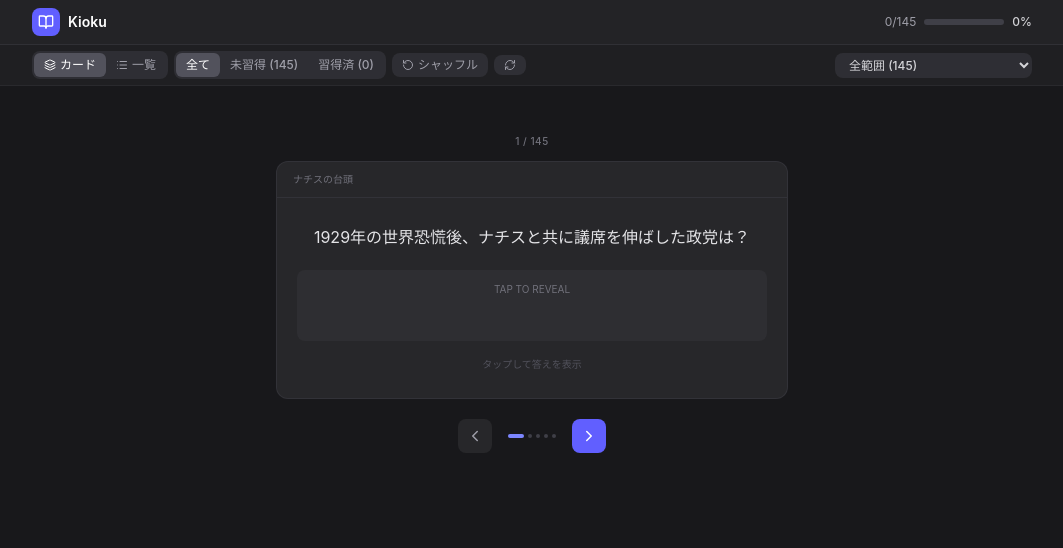
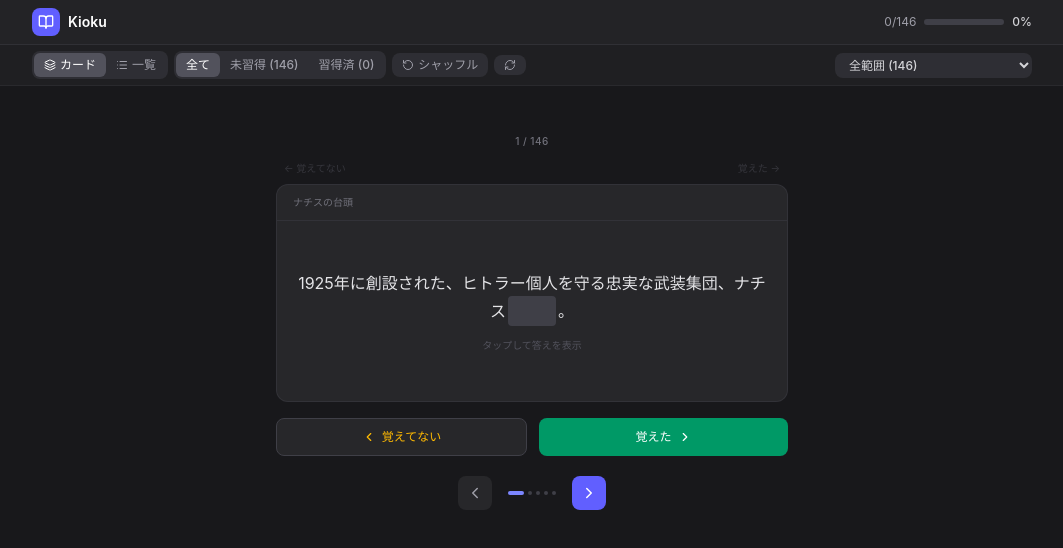
Before and after one commit to Raptor-zip/KioKu-app, a React (Vite) app: page / in a window 1280 px wide. Shown: the top 548 px of the page, without its empty margins (108-1171 px from the left). Built offline with nearby package versions, Linux system fonts and the light colour scheme.

Commit message:
feat: improve oboeta oboetenai

```diff
--- a/src/App.tsx
+++ b/src/App.tsx
@@ -3,6 +3,9 @@ import { BookOpen, CheckCircle, RotateCcw, Trophy, ChevronRight, ChevronLeft, Ma
 
 // --- データ定義 ---
 const rawData = [
+  // === 追加箇所：1925年の記述 ===
+  { id: 100, category: "ナチスの台頭", question: "1925年に創設された、ヒトラー個人を守る忠実な武装集団、ナチス（　？　）。", answer: "親衛隊(SS)" },
+  // === 第1弾データ（ナチス・日中戦争・満州事変） ===
   { id: 101, category: "ナチスの台頭", question: "1929年の世界恐慌後、ナチスと共に議席を伸ばした政党は？", answer: "共産党" },
   { id: 102, category: "ナチスの台頭", question: "ヒトラーはユダヤ人を諸悪の根源とすることで、大衆に不満の掃け口を与えた。「すべての問題の原因は（　？　）」。", answer: "ユダヤ人にあり" },
   { id: 103, category: "ナチスの台頭", question: "共産党の勢力拡大を恐れ、ナチス支持に回った層は？（2つ）", answer: "資本家・地主" },
@@ -77,6 +80,7 @@ const rawData = [
   { id: 908, category: "第二次世界大戦", question: "ロンドンに亡命し、対独徹底抗戦（レジスタンス）を呼びかけたフランスの将軍は？", answer: "ド＝ゴール" },
   { id: 909, category: "第二次世界大戦", question: "フランス降伏後、対独徹底抗戦を主張したイギリス首相は？", answer: "チャーチル" },
   { id: 910, category: "第二次世界大戦", question: "ドイツ空軍によるイギリス本土への激しい空爆戦を何という？", answer: "バトル・オブ・ブリテン" },
+  // === 第2弾 データ（独ソ戦・太平洋戦争・終戦） ===
   { id: 1001, category: "独ソ戦", question: "1940年に日本も加わり、（　？　）が締結される。", answer: "日独伊三国同盟" },
   { id: 1002, category: "独ソ戦", question: "イタリア軍の失態＝（　？　）、（　？　）でイタリア軍は攻勢をかけるが反撃にあう。", answer: "リビア、ギリシア" },
   { id: 1003, category: "独ソ戦", question: "独ソが対立したきっかけは、（　？　）の利権を巡るものだった。", answer: "バルカン半島" },
@@ -118,6 +122,8 @@ const rawData = [
   { id: 1409, category: "敗戦への道", question: "1945年8月、日ソ中立条約を無視して（　？　）が参戦した。", answer: "ソ連" },
   { id: 1501, category: "戦争の被害・戦後", question: "ナチスはユダヤ人らを（　？　）をはじめとする強制収容所で虐殺した。", answer: "アウシュヴィッツ" },
   { id: 1502, category: "戦争の被害・戦後", question: "アジアの労働者や捕虜を強制労働させて建設された鉄道は（　？　）鉄道。", answer: "泰緬（たいめん）" },
+  // === 第3弾 データ（地図問題・冷戦・現代史） ===
+  // 太平洋戦争（地図）
   { id: 1601, category: "太平洋戦争（地図・まとめ）", question: "1941年12月8日、日本軍が奇襲攻撃を行ったハワイの場所（地図a）は？", answer: "真珠湾" },
   { id: 1602, category: "太平洋戦争（地図・まとめ）", question: "1942年、日本軍が主力空母4隻を喪失した海戦の場所（地図b）は？", answer: "ミッドウェー" },
   { id: 1603, category: "太平洋戦争（地図・まとめ）", question: "1942-43年、日本軍がアメリカ軍と死闘を繰り広げ、撤退した場所（地図c）は？", answer: "ガダルカナル" },
@@ -129,10 +135,12 @@ const rawData = [
   { id: 1609, category: "太平洋戦争（地図・まとめ）", question: "日米開戦時の日本の首相の名前は？", answer: "東条英機" },
   { id: 1610, category: "太平洋戦争（地図・まとめ）", question: "1944年にサイパン近辺で行われ、日本の惨敗に終わった海戦名は？", answer: "マリアナ沖海戦" },
   { id: 1611, category: "太平洋戦争（地図・まとめ）", question: "ソ連の対日参戦の対価として、ソ連に帰属することになった地域（二つ）は？", answer: "南樺太、千島列島" },
+  // 冷戦の終結
   { id: 1701, category: "冷戦の終結", question: "情報公開を進める契機となった、ソ連での原発事故の名称は？", answer: "チェルノブイリ原発事故" },
   { id: 1702, category: "冷戦の終結", question: "1989年、冷戦終結宣言が出された会談の名前は？", answer: "マルタ会談" },
   { id: 1703, category: "冷戦の終結", question: "ソ連のゴルバチョフが掲げた改革路線、「建て直し」をロシア語でなんと呼ぶか？", answer: "ペレストロイカ" },
   { id: 1704, category: "冷戦の終結", question: "ソ連のゴルバチョフが掲げた改革路線、「情報公開」をロシア語でなんと呼ぶか？", answer: "グラスノスチ" },
+  // 戦後の欧州・アメリカ
   { id: 1801, category: "戦後の欧州", question: "1975年第一回先進国首脳会議（G7サミット）に参加した国をすべて答えよ。", answer: "米、英、仏、カナダ、西ドイツ、伊、日本" },
   { id: 1802, category: "戦後の欧州", question: "EC（欧州共同体）からEU（欧州連合）への改組を実現した条約の名前は？", answer: "マーストリヒト条約" },
   { id: 1803, category: "戦後の欧州", question: "EU圏内の人の移動の自由化を実現した協定の名前は？", answer: "シェンゲン協定" },
@@ -144,6 +152,7 @@ const rawData = [
   { id: 1809, category: "戦後のアメリカ", question: "2009年に当選した、アメリカ初の黒人大統領の名前は？", answer: "オバマ" },
   { id: 1810, category: "戦後のアメリカ", question: "トランプ大統領（第45代）が所属する政党の名前は？", answer: "共和党" },
   { id: 1811, category: "戦後のアメリカ", question: "バイデン大統領（第46代）が所属する政党の名前は？", answer: "民主党" },
+  // 戦後の日本
   { id: 1901, category: "戦後の日本", question: "1951年、日本が主権を回復した条約の名前は？", answer: "サンフランシスコ平和条約" },
   { id: 1902, category: "戦後の日本", question: "「所得倍増」をスローガンとして、経済成長政策を進めた首相の名前は？", answer: "池田勇人" },
   { id: 1903, category: "戦後の日本", question: "1970年に成立した、沖縄の日本復帰を定めた協定の名前は？", answer: "沖縄返還協定" },
@@ -243,6 +252,46 @@ export default function HistoryStudyApp() {
     setMasteredIds(prev => prev.includes(id) ? prev.filter(mid => mid !== id) : [...prev, id]);
   };
 
+  const markAsLearned = () => {
+    if (currentQuestion && !masteredIds.includes(currentQuestion.id)) {
+      setMasteredIds(prev => [...prev, currentQuestion.id]);
+    }
+    handleNext();
+  };
+
+  const markAsUnlearned = () => {
+    if (currentQuestion && masteredIds.includes(currentQuestion.id)) {
+      setMasteredIds(prev => prev.filter(mid => mid !== currentQuestion.id));
+    }
+    handleNext();
+  };
+
+  // スワイプ処理
+  const [touchStart, setTouchStart] = useState<number | null>(null);
+  const [swipeOffset, setSwipeOffset] = useState(0);
+
+  const handleTouchStart = (e: React.TouchEvent) => {
+    setTouchStart(e.touches[0].clientX);
+  };
+
+  const handleTouchMove = (e: React.TouchEvent) => {
+    if (touchStart === null) return;
+    const diff = e.touches[0].clientX - touchStart;
+    setSwipeOffset(Math.max(-100, Math.min(100, diff)));
+  };
+
+  const handleTouchEnd = () => {
+    if (Math.abs(swipeOffset) > 60) {
+      if (swipeOffset > 0) {
+        markAsLearned();
+      } else {
+        markAsUnlearned();
+      }
+    }
+    setTouchStart(null);
+    setSwipeOffset(0);
+  };
+
   const handleCategoryChange = (cat: string) => {
     setFilterCategory(cat);
     setCurrentIndex(0);
@@ -335,24 +384,21 @@ export default function HistoryStudyApp() {
             <div className="flex bg-zinc-700/50 rounded-lg p-0.5">
               <button
                 onClick={() => { setStatusFilter('all'); setCurrentIndex(0); setIsFlipped(false); }}
-                className={`px-2.5 py-1 rounded-md text-xs font-medium transition-colors ${
-                  statusFilter === 'all' ? 'bg-zinc-600 text-white' : 'text-zinc-400 hover:text-white'
+                className={`px-2.5 py-1 rounded-md text-xs font-medium transition-colors ${statusFilter === 'all' ? 'bg-zinc-600 text-white' : 'text-zinc-400 hover:text-white'
                   }`}
               >
                 全て
               </button>
               <button
                 onClick={() => { setStatusFilter('unlearned'); setCurrentIndex(0); setIsFlipped(false); }}
-                className={`px-2.5 py-1 rounded-md text-xs font-medium transition-colors ${
-                  statusFilter === 'unlearned' ? 'bg-amber-500 text-white' : 'text-zinc-400 hover:text-white'
+                className={`px-2.5 py-1 rounded-md text-xs font-medium transition-colors ${statusFilter === 'unlearned' ? 'bg-amber-500 text-white' : 'text-zinc-400 hover:text-white'
                   }`}
               >
                 未習得 ({unlearnedCount})
               </button>
               <button
                 onClick={() => { setStatusFilter('learned'); setCurrentIndex(0); setIsFlipped(false); }}
-                className={`px-2.5 py-1 rounded-md text-xs font-medium transition-colors ${
-                  statusFilter === 'learned' ? 'bg-emerald-500 text-white' : 'text-zinc-400 hover:text-white'
+                className={`px-2.5 py-1 rounded-md text-xs font-medium transition-colors ${statusFilter === 'learned' ? 'bg-emerald-500 text-white' : 'text-zinc-400 hover:text-white'
                   }`}
               >
                 習得済 ({learnedCount})
@@ -395,8 +441,7 @@ export default function HistoryStudyApp() {
             {filteredQuestions.map((q) => (
               <div
                 key={q.id}
-                className={`bg-zinc-800 rounded-lg p-3 border transition-colors ${
-                  masteredIds.includes(q.id) ? 'border-emerald-500/40' : 'border-zinc-700/50 hover:border-zinc-600'
+                className={`bg-zinc-800 rounded-lg p-3 border transition-colors ${masteredIds.includes(q.id) ? 'border-emerald-500/40' : 'border-zinc-700/50 hover:border-zinc-600'
                   }`}
               >
                 <div className="flex justify-between items-start mb-2">
@@ -424,15 +469,30 @@ export default function HistoryStudyApp() {
               {currentIndex + 1} / {filteredQuestions.length}
             </span>
 
+            {/* スワイプヒント */}
+            <div className="flex justify-between w-full max-w-lg px-2 mb-2">
+              <span className={`text-[10px] transition-opacity ${swipeOffset < -20 ? 'text-amber-400 opacity-100' : 'text-zinc-600 opacity-50'}`}>← 覚えてない</span>
+              <span className={`text-[10px] transition-opacity ${swipeOffset > 20 ? 'text-emerald-400 opacity-100' : 'text-zinc-600 opacity-50'}`}>覚えた →</span>
+            </div>
+
             <div
-              className="w-full max-w-lg cursor-pointer"
+              className="w-full max-w-lg cursor-pointer select-none"
               onClick={() => setIsFlipped(!isFlipped)}
+              onTouchStart={handleTouchStart}
+              onTouchMove={handleTouchMove}
+              onTouchEnd={handleTouchEnd}
+              style={{
+                transform: `translateX(${swipeOffset}px) rotate(${swipeOffset * 0.05}deg)`,
+                transition: touchStart ? 'none' : 'transform 0.2s ease-out'
+              }}
             >
-              <div className="bg-zinc-800 rounded-xl border border-zinc-700/50 overflow-hidden">
+              <div className={`bg-zinc-800 rounded-xl border overflow-hidden transition-colors ${
+                swipeOffset > 30 ? 'border-emerald-500/50' : swipeOffset < -30 ? 'border-amber-500/50' : 'border-zinc-700/50'
+              }`}>
                 <div className="px-4 py-2.5 border-b border-zinc-700/50 flex justify-between items-center">
                   <span className="flex items-center gap-1.5 text-[10px] font-medium text-zinc-500">
-                    {currentQuestion.category.includes('地図') && <MapPin size={10} className="text-rose-400"/>}
-                    {currentQuestion.category.includes('世界') && <Globe size={10} className="text-sky-400"/>}
+                    {currentQuestion.category.includes('地図') && <MapPin size={10} className="text-rose-400" />}
+                    {currentQuestion.category.includes('世界') && <Globe size={10} className="text-sky-400" />}
                     {currentQuestion.category}
                   </span>
                   {masteredIds.includes(currentQuestion.id) && (
@@ -442,14 +502,13 @@ export default function HistoryStudyApp() {
                   )}
                 </div>
 
-                <div className="p-5 min-h-[200px] flex flex-col justify-center">
+                <div className="p-5 min-h-[180px] flex flex-col justify-center">
                   <p className="text-sm md:text-base text-zinc-200 text-center leading-relaxed">
                     {currentQuestion.question.split('（　？　）').map((part, i, arr) => (
                       <React.Fragment key={i}>
                         {part}
                         {i < arr.length - 1 && (
-                          <span className={`inline-block mx-0.5 px-2 py-0.5 rounded font-semibold transition-all ${
-                            isFlipped
+                          <span className={`inline-block mx-0.5 px-2 py-0.5 rounded font-semibold transition-all ${isFlipped
                             ? 'text-indigo-300 bg-indigo-500/20'
                             : 'text-transparent bg-zinc-700 min-w-[3em]'
                             }`}>
@@ -461,8 +520,7 @@ export default function HistoryStudyApp() {
                   </p>
 
                   {!currentQuestion.question.includes('（　？　）') && (
-                    <div className={`mt-5 w-full p-3 rounded-lg text-center transition-all ${
-                      isFlipped ? 'bg-indigo-500/10 border border-indigo-500/20' : 'bg-zinc-700/30'
+                    <div className={`mt-4 w-full p-3 rounded-lg text-center transition-all ${isFlipped ? 'bg-indigo-500/10 border border-indigo-500/20' : 'bg-zinc-700/30'
                       }`}>
                       <span className="text-[10px] text-zinc-500 block mb-1">
                         {isFlipped ? 'ANSWER' : 'TAP TO REVEAL'}
@@ -474,26 +532,28 @@ export default function HistoryStudyApp() {
                   )}
 
                   {!isFlipped && (
-                    <p className="text-center text-zinc-600 text-[10px] mt-4">タップして答えを表示</p>
+                    <p className="text-center text-zinc-600 text-[10px] mt-3">タップして答えを表示</p>
                   )}
                 </div>
+              </div>
+            </div>
 
-                {isFlipped && (
-                  <div className="px-4 py-3 border-t border-zinc-700/50 flex justify-center">
+            {/* アクションボタン - 常に表示 */}
+            <div className="flex gap-3 mt-4 w-full max-w-lg">
               <button
-                      onClick={(e) => { e.stopPropagation(); toggleMastered(currentQuestion.id); }}
-                      className={`flex items-center gap-1.5 px-4 py-2 rounded-lg text-xs font-medium transition-colors ${
-                        masteredIds.includes(currentQuestion.id)
-                          ? 'bg-zinc-700 text-zinc-400 hover:bg-zinc-600'
-                          : 'bg-emerald-500 text-white hover:bg-emerald-600'
-                      }`}
+                onClick={markAsUnlearned}
+                className="flex-1 flex items-center justify-center gap-1.5 px-4 py-2.5 rounded-lg bg-zinc-800 border border-zinc-700 text-amber-400 text-xs font-medium hover:bg-zinc-700 transition-colors"
               >
-                      <CheckCircle size={14} />
-                      {masteredIds.includes(currentQuestion.id) ? '未習得に戻す' : '覚えた！'}
+                <ChevronLeft size={14} />
+                覚えてない
               </button>
-                  </div>
-                )}
-              </div>
+              <button
+                onClick={markAsLearned}
+                className="flex-1 flex items-center justify-center gap-1.5 px-4 py-2.5 rounded-lg bg-emerald-600 text-white text-xs font-medium hover:bg-emerald-500 transition-colors"
+              >
+                覚えた
+                <ChevronRight size={14} />
+              </button>
             </div>
 
             <div className="flex items-center gap-4 mt-5">
```
Lines whose indentation alone changed are shown as unchanged.
